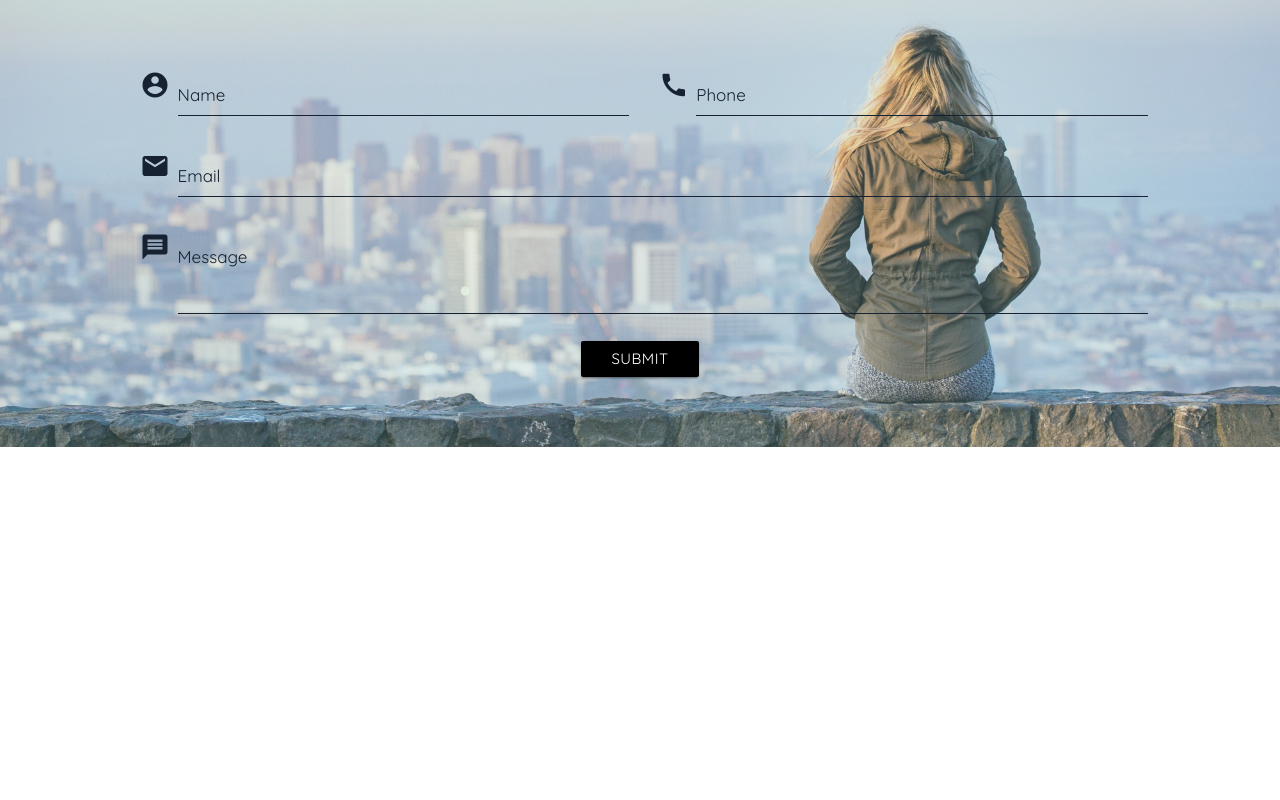
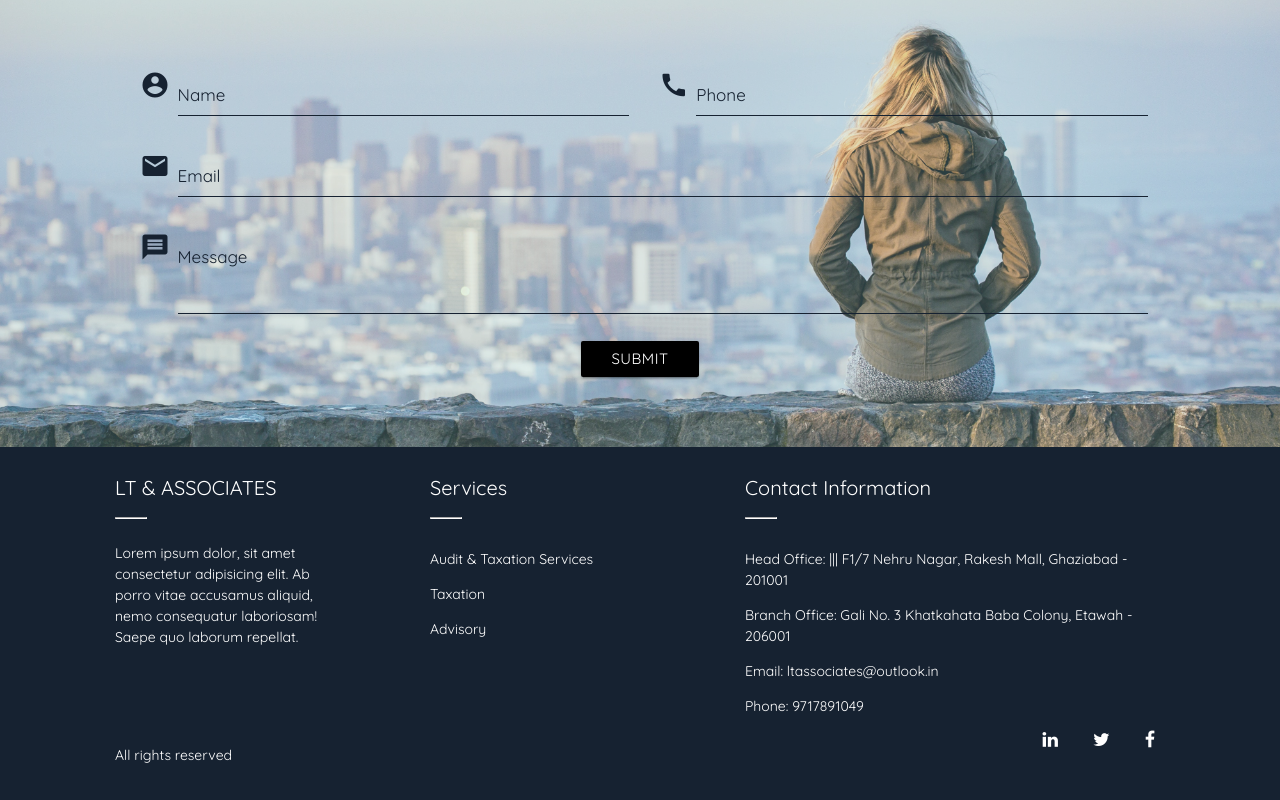
Before and after one commit to suyash-purwar/CA-Website, a website: page public/html/index.html in a window 1280 px wide. Shown: the part 4425-5225 px from the top of the page. Before the commit the page ends 4872 px from the top, so only its background shows below. Drawn offline with nearby package versions, Linux system fonts and the light colour scheme; files that its build step writes are made by us from their sources.

Commit message:
Made footer and links in it

```diff
--- a/public/css/footer.css
+++ b/public/css/footer.css
@@ -0,0 +1,57 @@
+.footer-container{
+	background-color: rgb(22, 34, 49);
+	padding: 20px 10px;
+}
+
+.footer-wrapper {
+	display: grid;
+	grid-template-columns: repeat(12, 1fr);
+}
+
+.footer-wrapper > div:nth-child(1) {
+	grid-column: 2 / 4;
+}
+
+.footer-wrapper > div:nth-child(2) {
+	grid-column: 5 / 7;
+}
+
+.footer-wrapper > div:nth-child(3) {
+	grid-column: 8 / 12;
+}
+
+.footer-wrapper > div:nth-child(4) {
+	grid-column: 2 / 6;
+	grid-row: 2;
+}
+
+.footer-wrapper > div:nth-child(5) {
+	grid-column: 6 / 12;
+	grid-row: 2;
+}
+
+.footer-header {
+	line-height: 1px;
+	font-size: 20px;
+	color: white;
+	font-family: 'Quicksand', sans-serif;
+}
+
+.footer-content {
+	font-size: 14px;
+	font-family: 'Quicksand', sans-serif;
+	color: white;
+}
+
+.footer-hr {
+	border-color: white;
+	width: 30px;
+	float: left;
+}
+
+.footer-follow-icons {
+	font-size: 20px;
+	color: white;
+	padding: 0px 10px;
+	cursor: pointer;
+}
--- a/public/html/index.html
+++ b/public/html/index.html
@@ -574,6 +574,51 @@
         </div>
     </div>
 
+    <div class = "footer-container">
+        <div class = "footer-wrapper">
+            <div class = "footer-content">
+                <p class = "footer-header">LT & ASSOCIATES</p>
+                <hr class = "footer-hr left">
+
+                <br>
+
+                <p class = "footer-content">Lorem ipsum dolor, sit amet consectetur adipisicing elit. Ab porro vitae accusamus aliquid, nemo consequatur laboriosam! Saepe quo laborum repellat.</p>
+            </div>
+
+            <div>
+                <p class = "footer-header">Services</p>
+                <hr class = "footer-hr">
+
+                <br>
+
+                <p class = "footer-content">Audit & Taxation Services</p>
+                <p class = "footer-content">Taxation</p>
+                <p class = "footer-content">Advisory</p>
+            </div>
+
+            <div>
+                <p class = "footer-header">Contact Information</p>
+                <hr class = "footer-hr">
+
+                <br>
+
+                <p class = "footer-content">Head Office: ||| F1/7 Nehru Nagar, Rakesh Mall, Ghaziabad - 201001</p>
+                <p class = "footer-content">Branch Office: Gali No. 3 Khatkahata Baba Colony, Etawah - 206001</p>
+                <p class = "footer-content">Email: ltassociates@outlook.in</p>
+                <p class = "footer-content">Phone: 9717891049</p>
+            </div>
+
+            <div>
+                <p class = "footer-content">All rights reserved</p>
+            </div>
+
+            <div>
+                <i class = "right fa fa-facebook footer-follow-icons"></i>
+                <i class = "right fa fa-twitter footer-follow-icons"></i>
+                <i class = "right fa fa-linkedin footer-follow-icons"></i>
+            </div>
+        </div>
+    </div>
 
 
    <script src = "/externals/jquery/jquery-3.2.1.js"></script>
```
